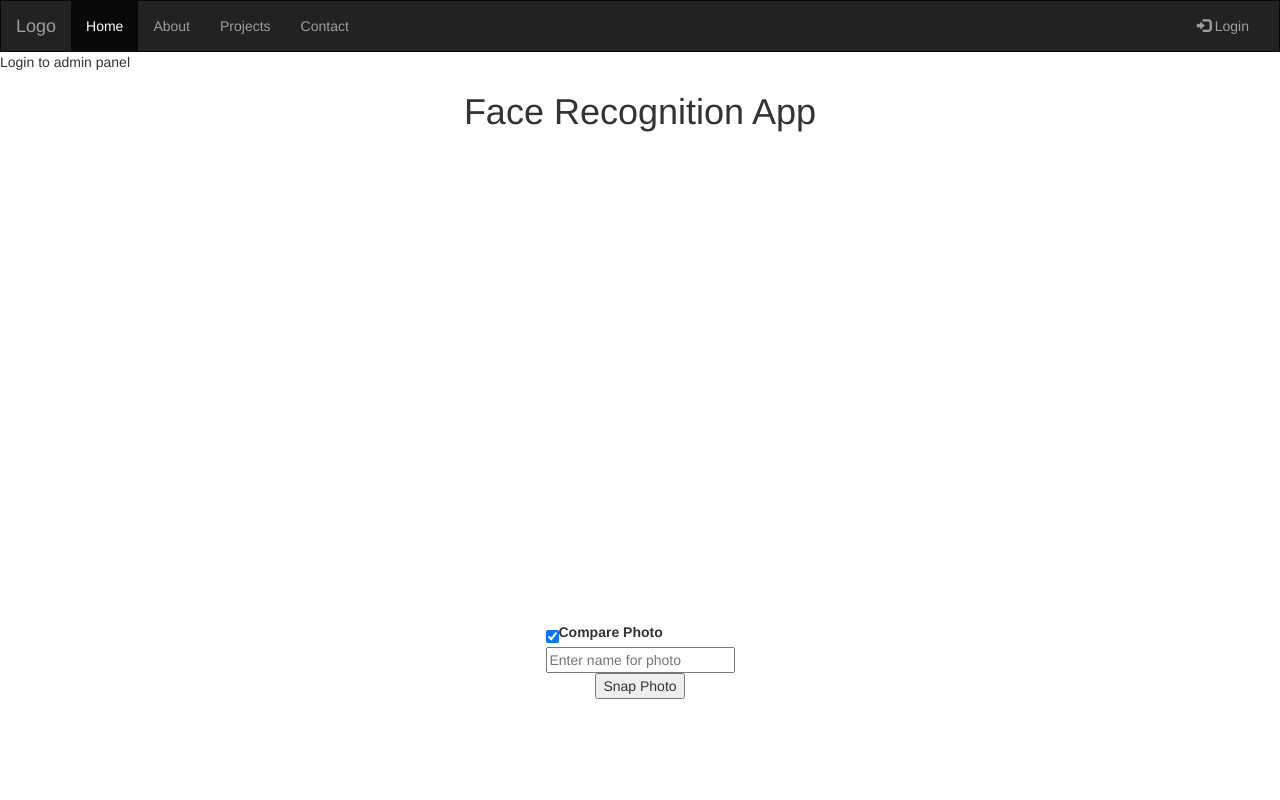
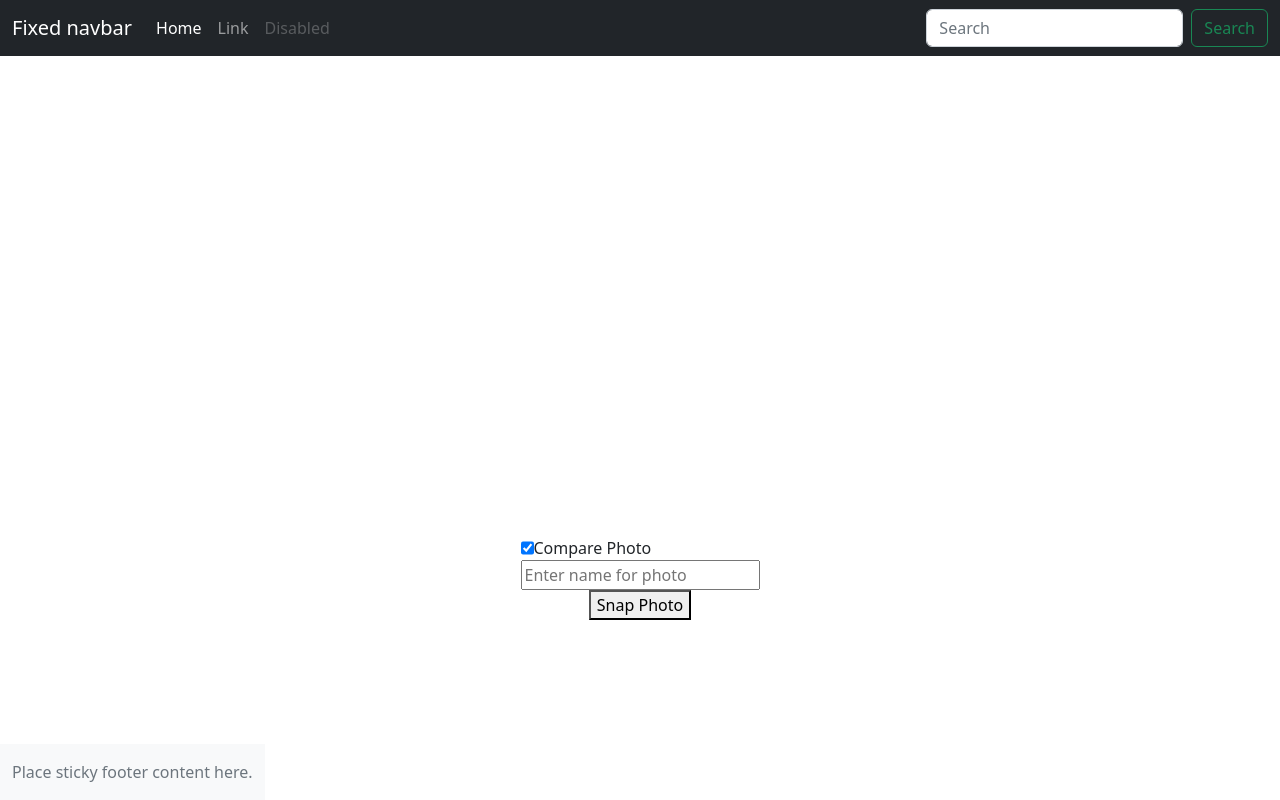
Before and after one commit to victorverdoodt/IPontoApp, a Flask app: page / in a window 1280 px wide. Run offline with Flask 2, Linux system fonts and the light colour scheme; some libraries are stand-ins or nearby versions.

Commit message:
Better layout

```diff
--- a/app/templates/layout.html
+++ b/app/templates/layout.html
@@ -8,73 +8,79 @@
       {% endif %}
         <meta charset="utf-8">
         <meta name="viewport" content="width=device-width, initial-scale=1">
-        <link rel="stylesheet" href="https://maxcdn.bootstrapcdn.com/bootstrap/3.4.1/css/bootstrap.min.css">
+        <!-- CSS only -->
+        <link href="https://cdn.jsdelivr.net/npm/bootstrap@5.2.0-beta1/dist/css/bootstrap.min.css" rel="stylesheet" integrity="sha384-0evHe/X+R7YkIZDRvuzKMRqM+OrBnVFBL6DOitfPri4tjfHxaWutUpFmBp4vmVor" crossorigin="anonymous">
+
         <script src="https://ajax.googleapis.com/ajax/libs/jquery/3.6.0/jquery.min.js"></script>
-        <script src="https://maxcdn.bootstrapcdn.com/bootstrap/3.4.1/js/bootstrap.min.js"></script>
+        <!-- JavaScript Bundle with Popper -->
+<script src="https://cdn.jsdelivr.net/npm/bootstrap@5.2.0-beta1/dist/js/bootstrap.bundle.min.js" integrity="sha384-pprn3073KE6tl6bjs2QrFaJGz5/SUsLqktiwsUTF55Jfv3qYSDhgCecCxMW52nD2" crossorigin="anonymous"></script>
         <style>
-    /* Remove the navbar's default margin-bottom and rounded borders */
-    .navbar {
-      margin-bottom: 0;
-      border-radius: 0;
+      .bd-placeholder-img {
+        font-size: 1.125rem;
+        text-anchor: middle;
+        -webkit-user-select: none;
+        -moz-user-select: none;
+        user-select: none;
       }
 
-    /* Set height of the grid so .sidenav can be 100% (adjust as needed) */
-    .row.content {height: 450px}
-
-    /* Set gray background color and 100% height */
-    .sidenav {
-      padding-top: 20px;
-      background-color: #f1f1f1;
-      height: 100%;
+      @media (min-width: 768px) {
+        .bd-placeholder-img-lg {
+          font-size: 3.5rem;
         }
-
-    /* Set black background color, white text and some padding */
-    footer {
-      background-color: #555;
-      color: white;
-      padding: 15px;
-    }
-
-    /* On small screens, set height to 'auto' for sidenav and grid */
-    @media screen and (max-width: 767px) {
-      .sidenav {
-        height: auto;
-        padding: 15px;
-      }
-      .row.content {height:auto;}
       }
     </style>
+
+
+    <!-- Custom styles for this template -->
+    <link href="sticky-footer-navbar.css" rel="stylesheet">
+  </head>
     </head>
 
-    <body>
-        <nav class="navbar navbar-inverse">
+
+
+    <body class="d-flex flex-column h-100">
+        <header>
+  <!-- Fixed navbar -->
+  <nav class="navbar navbar-expand-md navbar-dark fixed-top bg-dark">
     <div class="container-fluid">
-                <div class="navbar-header">
-                    <button type="button" class="navbar-toggle" data-toggle="collapse" data-target="#myNavbar">
-                        <span class="icon-bar"></span>
-                        <span class="icon-bar"></span>
-                        <span class="icon-bar"></span>
+      <a class="navbar-brand" href="#">Fixed navbar</a>
+      <button class="navbar-toggler" type="button" data-bs-toggle="collapse" data-bs-target="#navbarCollapse" aria-controls="navbarCollapse" aria-expanded="false" aria-label="Toggle navigation">
+        <span class="navbar-toggler-icon"></span>
       </button>
-                    <a class="navbar-brand" href="#">Logo</a>
-                </div>
-                <div class="collapse navbar-collapse" id="myNavbar">
-                    <ul class="nav navbar-nav">
-                        <li class="active"><a href="#">Home</a></li>
-                        <li><a href="#">About</a></li>
-                        <li><a href="#">Projects</a></li>
-                        <li><a href="#">Contact</a></li>
+      <div class="collapse navbar-collapse" id="navbarCollapse">
+        <ul class="navbar-nav me-auto mb-2 mb-md-0">
+          <li class="nav-item">
+            <a class="nav-link active" aria-current="page" href="#">Home</a>
+          </li>
+          <li class="nav-item">
+            <a class="nav-link" href="#">Link</a>
+          </li>
+          <li class="nav-item">
+            <a class="nav-link disabled" href="#" tabindex="-1" aria-disabled="true">Disabled</a>
+          </li>
         </ul>
-                    <ul class="nav navbar-nav navbar-right">
-                        <li><a href="#"><span class="glyphicon glyphicon-log-in"></span> Login</a></li>
-                    </ul>
+        <form class="d-flex">
+          <input class="form-control me-2" type="search" placeholder="Search" aria-label="Search">
+          <button class="btn btn-outline-success" type="submit">Search</button>
+        </form>
       </div>
     </div>
   </nav>
+</header>
 
+        <main class="flex-shrink-0">
+            <div class="container">
                 <div id="content">
-            <div>Login to admin panel</div>
                     {% block conteudo %}{% endblock %}
                     <script src="/static/webcam.js"></script>
                 </div>
+            </div>
+        </main>
+
+        <footer class="footer mt-auto py-3 bg-light" style="position: absolute; bottom: 0">
+            <div class="container">
+                <span class="text-muted">Place sticky footer content here.</span>
+            </div>
+        </footer>
     </body>
 </html>
```
Lines whose indentation alone changed are shown as unchanged.
